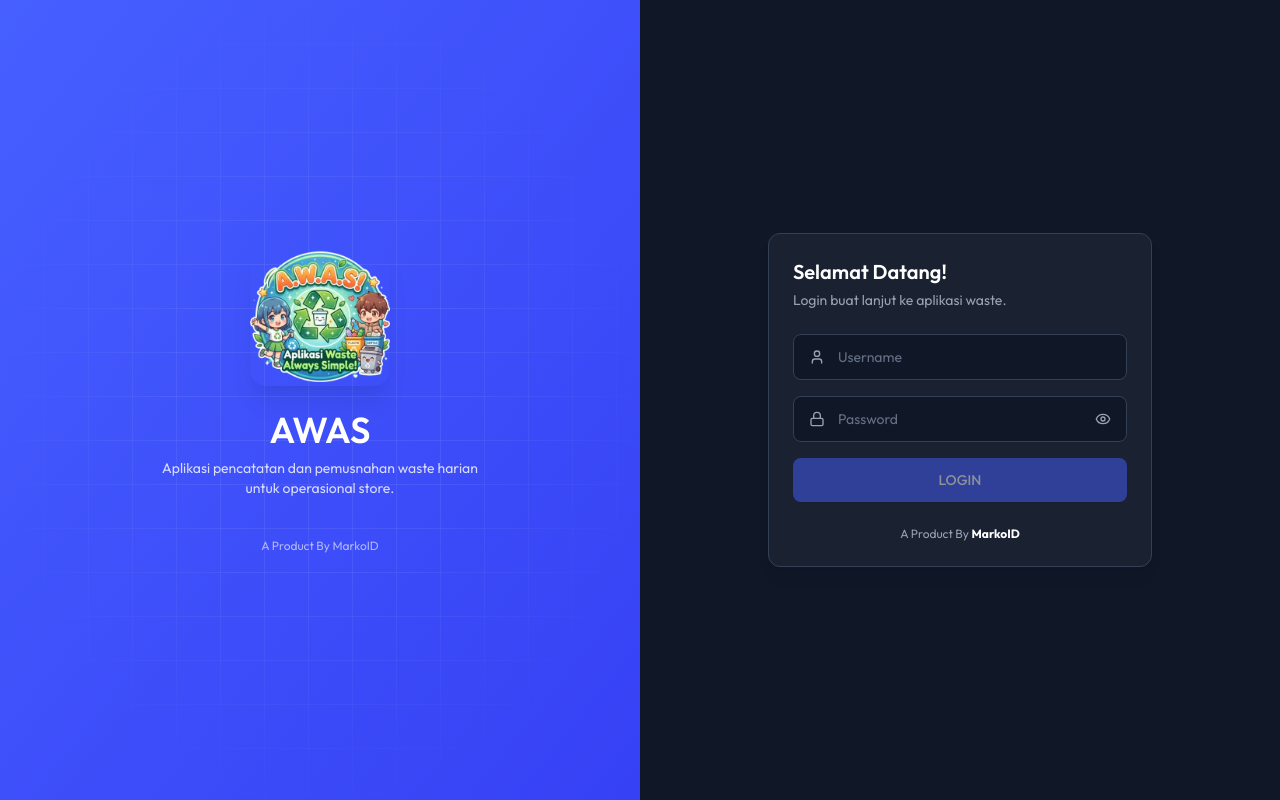
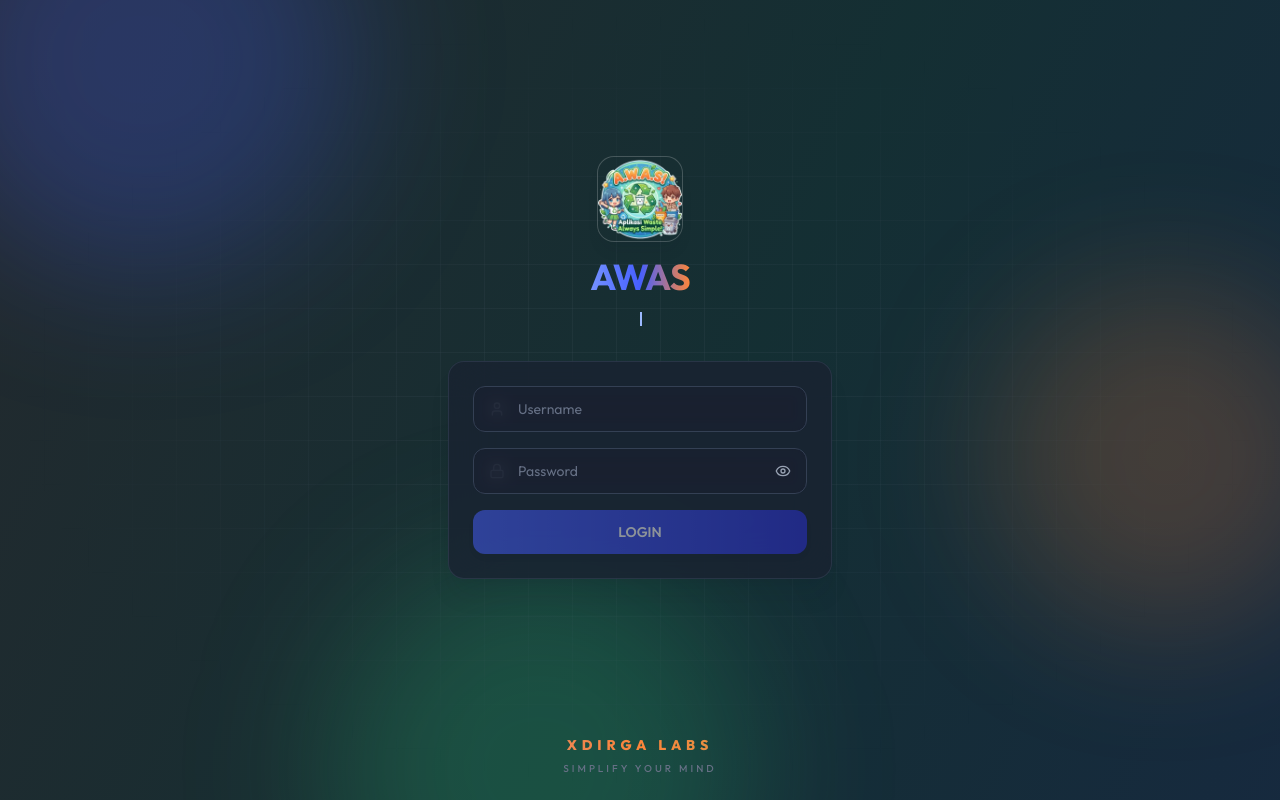
Before and after one commit to marko1kiro/waste-v2, a React (Vite) app: page / in a window 1280 px wide. Built offline with nearby package versions, Linux system fonts and the light colour scheme.

Commit message:
feat: modern colorful animated login with typewriter effect + XDIRGA LABS footer

```diff
--- a/src/components/ui/login-form.tsx
+++ b/src/components/ui/login-form.tsx
@@ -1,7 +1,54 @@
-import { useMemo, useState } from 'react'
+import { useEffect, useMemo, useState } from 'react'
 import { User, Lock, Eye, EyeOff } from 'lucide-react'
 import { useAuth } from '@/contexts/AuthContext'
 import { ButtonLoadingSpinner } from '@/components/ui/loading-spinner'
+
+const TYPEWRITER_PHRASES = [
+  'Catat waste harian dengan cepat.',
+  'BA PDF otomatis, siap tanda tangan.',
+  'Nggak perlu rebutan PC lagi.',
+]
+
+/** Lightweight typewriter: types, pauses, deletes, then moves to the next phrase. */
+function useTypewriter(phrases: string[]) {
+  const [text, setText] = useState('')
+
+  useEffect(() => {
+    let phraseIndex = 0
+    let charIndex = 0
+    let deleting = false
+    let timer: ReturnType<typeof setTimeout>
+
+    const tick = () => {
+      const current = phrases[phraseIndex]
+      if (!deleting) {
+        charIndex += 1
+        setText(current.slice(0, charIndex))
+        if (charIndex >= current.length) {
+          deleting = true
+          timer = setTimeout(tick, 1700)
+          return
+        }
+        timer = setTimeout(tick, 60)
+      } else {
+        charIndex -= 1
+        setText(current.slice(0, Math.max(charIndex, 0)))
+        if (charIndex <= 0) {
+          deleting = false
+          phraseIndex = (phraseIndex + 1) % phrases.length
+          timer = setTimeout(tick, 450)
+          return
+        }
+        timer = setTimeout(tick, 30)
+      }
+    }
+
+    timer = setTimeout(tick, 600)
+    return () => clearTimeout(timer)
+  }, [phrases])
+
+  return text
+}
 
 export default function LoginForm() {
   const { login } = useAuth()
@@ -10,6 +57,7 @@ export default function LoginForm() {
   const [showPassword, setShowPassword] = useState(false)
   const [error, setError] = useState('')
   const [loading, setLoading] = useState(false)
+  const typed = useTypewriter(TYPEWRITER_PHRASES)
 
   const canSubmit = useMemo(() => username.trim().length > 0 && password.length > 0 && !loading, [username, password, loading])
 
@@ -34,41 +82,48 @@ export default function LoginForm() {
     }
   }
 
-  const inputClass = 'w-full rounded-lg border border-border bg-background py-3 pl-11 pr-11 text-sm text-text-primary outline-none transition placeholder:text-text-dim focus:border-brand-500 focus:ring-2 focus:ring-brand-500/10'
+  const inputClass = 'w-full rounded-xl border border-border bg-surface/70 py-3 pl-11 pr-11 text-sm text-text-primary outline-none backdrop-blur transition placeholder:text-text-dim focus:border-brand-500 focus:ring-2 focus:ring-brand-500/20'
 
   return (
-    <div className="flex min-h-dvh bg-background">
-      {/* Brand panel (desktop) */}
-      <div className="relative hidden w-1/2 flex-col items-center justify-center overflow-hidden bg-gradient-to-br from-brand-500 to-brand-600 lg:flex">
+    <div className="relative flex min-h-dvh flex-col overflow-hidden bg-background">
+      {/* Animated colorful backdrop (pure CSS, GPU-cheap transforms only) */}
+      <div aria-hidden className="login-aurora pointer-events-none absolute inset-0" />
+      <div aria-hidden className="login-orb-a pointer-events-none absolute -left-24 -top-24 h-96 w-96 rounded-full bg-brand-500/25 blur-3xl" />
+      <div aria-hidden className="login-orb-b pointer-events-none absolute -right-24 top-1/3 h-80 w-80 rounded-full bg-orange-400/20 blur-3xl" />
+      <div aria-hidden className="login-orb-c pointer-events-none absolute -bottom-32 left-1/4 h-96 w-96 rounded-full bg-success-400/20 blur-3xl" />
       <div
-          className="pointer-events-none absolute inset-0 opacity-20"
+        aria-hidden
+        className="pointer-events-none absolute inset-0 opacity-40"
         style={{
           backgroundImage:
-              'linear-gradient(rgba(255,255,255,0.35) 1px, transparent 1px), linear-gradient(90deg, rgba(255,255,255,0.35) 1px, transparent 1px)',
+            'linear-gradient(rgba(120,130,150,0.22) 1px, transparent 1px), linear-gradient(90deg, rgba(120,130,150,0.22) 1px, transparent 1px)',
           backgroundSize: '44px 44px',
-            maskImage: 'radial-gradient(ellipse at center, black 30%, transparent 75%)',
-            WebkitMaskImage: 'radial-gradient(ellipse at center, black 30%, transparent 75%)',
+          maskImage: 'radial-gradient(ellipse at center, black 20%, transparent 70%)',
+          WebkitMaskImage: 'radial-gradient(ellipse at center, black 20%, transparent 70%)',
         }}
       />
-        <img src="/logo.webp" alt="AWAS" width={140} height={140} className="relative mb-6 rounded-2xl shadow-theme-xl" />
-        <h1 className="relative text-4xl font-semibold text-white">AWAS</h1>
-        <p className="relative mt-2 max-w-xs text-center text-sm text-white/80">
-          Aplikasi pencatatan dan pemusnahan waste harian untuk operasional store.
+
+      {/* Content */}
+      <div className="relative z-10 flex flex-1 items-center justify-center px-4 py-10">
+        <div className="w-full max-w-sm animate-in fade-in slide-in-from-bottom-4 duration-500">
+          <div className="flex flex-col items-center text-center">
+            <img
+              src="/logo.webp"
+              alt="AWAS"
+              width={84}
+              height={84}
+              className="mb-4 animate-in zoom-in rounded-2xl shadow-theme-lg ring-1 ring-white/20 duration-500"
+            />
+            <h1 className="bg-gradient-to-r from-brand-400 via-brand-500 to-orange-400 bg-clip-text text-4xl font-bold tracking-tight text-transparent">
+              AWAS
+            </h1>
+            <p className="mt-3 min-h-[1.75rem] text-sm font-medium text-brand-600 dark:text-brand-300">
+              {typed}
+              <span aria-hidden className="type-caret" />
             </p>
-        <p className="relative mt-10 text-xs text-white/60">A Product By MarkoID</p>
           </div>
 
-      {/* Form area */}
-      <div className="flex w-full items-center justify-center px-4 py-10 lg:w-1/2">
-        <div className="w-full max-w-sm">
-          <div className="mb-8 flex flex-col items-center lg:hidden">
-            <img src="/logo.webp" alt="AWAS" width={88} height={88} className="mb-4 rounded-xl shadow-theme-md" />
-          </div>
-
-          <div className="rounded-xl border border-border bg-surface p-6 shadow-theme-lg animate-in fade-in slide-in-from-bottom-4 duration-500">
-            <h1 className="mb-1 text-xl font-semibold text-text-primary">Selamat Datang!</h1>
-            <p className="mb-6 text-sm text-text-muted">Login buat lanjut ke aplikasi waste.</p>
-
+          <div className="mt-6 rounded-2xl border border-border/60 bg-surface/80 p-6 shadow-theme-xl backdrop-blur-xl">
             <form onSubmit={handleSubmit} className="space-y-4" noValidate>
               <div className="relative">
                 <User size={16} className="pointer-events-none absolute left-4 top-1/2 -translate-y-1/2 text-text-muted" />
@@ -107,7 +162,7 @@ export default function LoginForm() {
               </div>
 
               {error && (
-                <p className="rounded-lg border border-error-200 bg-error-50 px-3 py-2 text-center text-xs font-medium text-error-700 dark:border-error-500/20 dark:bg-error-500/10 dark:text-error-400">
+                <p className="rounded-xl border border-error-200 bg-error-50 px-3 py-2 text-center text-xs font-medium text-error-700 dark:border-error-500/20 dark:bg-error-500/10 dark:text-error-400">
                   {error}
                 </p>
               )}
@@ -115,19 +170,25 @@ export default function LoginForm() {
               <button
                 type="submit"
                 disabled={!canSubmit}
-                className="flex w-full items-center justify-center gap-2 rounded-lg bg-brand-500 py-3 text-sm font-medium text-white shadow-theme-xs transition hover:bg-brand-600 disabled:cursor-not-allowed disabled:opacity-50"
+                className="flex w-full items-center justify-center gap-2 rounded-xl bg-gradient-to-r from-brand-500 to-brand-700 py-3 text-sm font-semibold text-white shadow-theme-md transition hover:brightness-110 active:scale-[0.98] disabled:cursor-not-allowed disabled:opacity-50 disabled:hover:brightness-100"
               >
                 {loading && <ButtonLoadingSpinner />}
                 {loading ? 'Bentar ya...' : 'LOGIN'}
               </button>
             </form>
-
-            <p className="mt-6 text-center text-xs text-text-muted">
-              A Product By <strong className="text-text-primary">MarkoID</strong>
-            </p>
           </div>
         </div>
       </div>
+
+      {/* Footer */}
+      <footer className="relative z-10 animate-in fade-in pb-6 text-center duration-700">
+        <p className="bg-gradient-to-r from-brand-400 via-orange-400 to-success-400 bg-clip-text text-sm font-extrabold tracking-[0.35em] text-transparent">
+          XDIRGA LABS
+        </p>
+        <p className="mt-1.5 text-[10px] font-medium tracking-[0.3em] text-text-dim">
+          SIMPLIFY YOUR MIND
+        </p>
+      </footer>
     </div>
   )
 }
--- a/src/index.css
+++ b/src/index.css
@@ -82,3 +82,59 @@
     border-color: #465fff;
   }
 }
+
+/* ---- Login upgrade: lightweight animated backdrop (transform/opacity only) ---- */
+@keyframes login-aurora {
+  0%, 100% { background-position: 0% 50%; }
+  50% { background-position: 100% 50%; }
+}
+@keyframes login-orb-a {
+  0%, 100% { transform: translate(0, 0) scale(1); }
+  50% { transform: translate(48px, -36px) scale(1.12); }
+}
+@keyframes login-orb-b {
+  0%, 100% { transform: translate(0, 0) scale(1); }
+  50% { transform: translate(-56px, 32px) scale(1.08); }
+}
+@keyframes login-orb-c {
+  0%, 100% { transform: translate(0, 0) scale(1); }
+  50% { transform: translate(36px, 44px) scale(1.15); }
+}
+@keyframes login-caret {
+  0%, 100% { opacity: 1; }
+  50% { opacity: 0; }
+}
+
+.login-aurora {
+  background-image: linear-gradient(
+    115deg,
+    rgb(70 95 255 / 0.16),
+    rgb(253 133 58 / 0.12),
+    rgb(50 213 131 / 0.12),
+    rgb(70 95 255 / 0.16)
+  );
+  background-size: 280% 280%;
+  animation: login-aurora 16s ease-in-out infinite;
+}
+.login-orb-a { animation: login-orb-a 11s ease-in-out infinite; }
+.login-orb-b { animation: login-orb-b 14s ease-in-out infinite; }
+.login-orb-c { animation: login-orb-c 17s ease-in-out infinite; }
+.type-caret {
+  display: inline-block;
+  width: 2px;
+  height: 1em;
+  margin-left: 2px;
+  vertical-align: -0.15em;
+  background: currentColor;
+  animation: login-caret 1s step-end infinite;
+}
+
+@media (prefers-reduced-motion: reduce) {
+  .login-aurora,
+  .login-orb-a,
+  .login-orb-b,
+  .login-orb-c,
+  .type-caret {
+    animation: none;
+  }
+}
```
Lines whose indentation alone changed are shown as unchanged.
